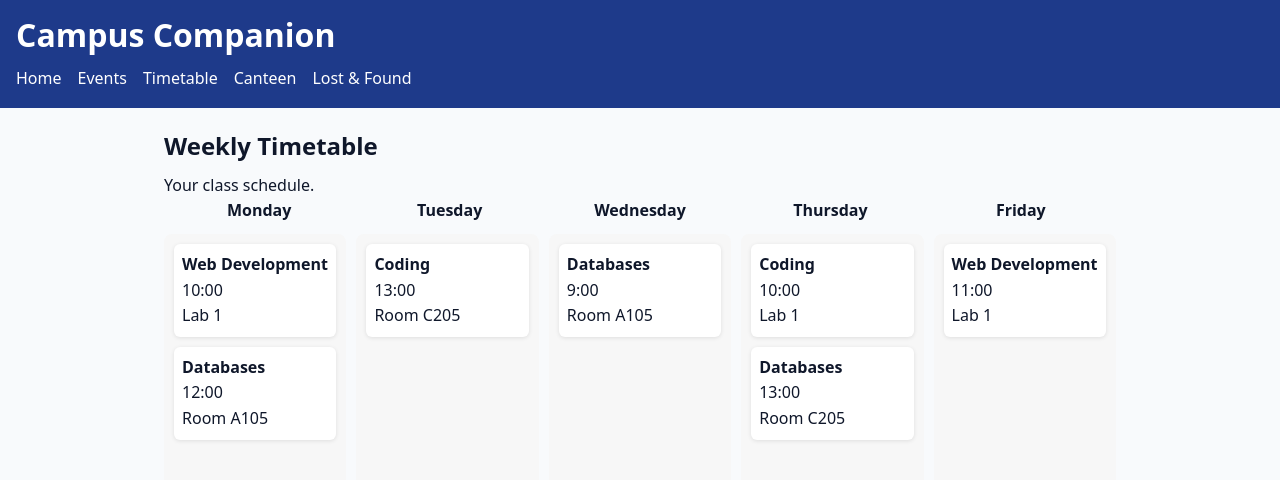
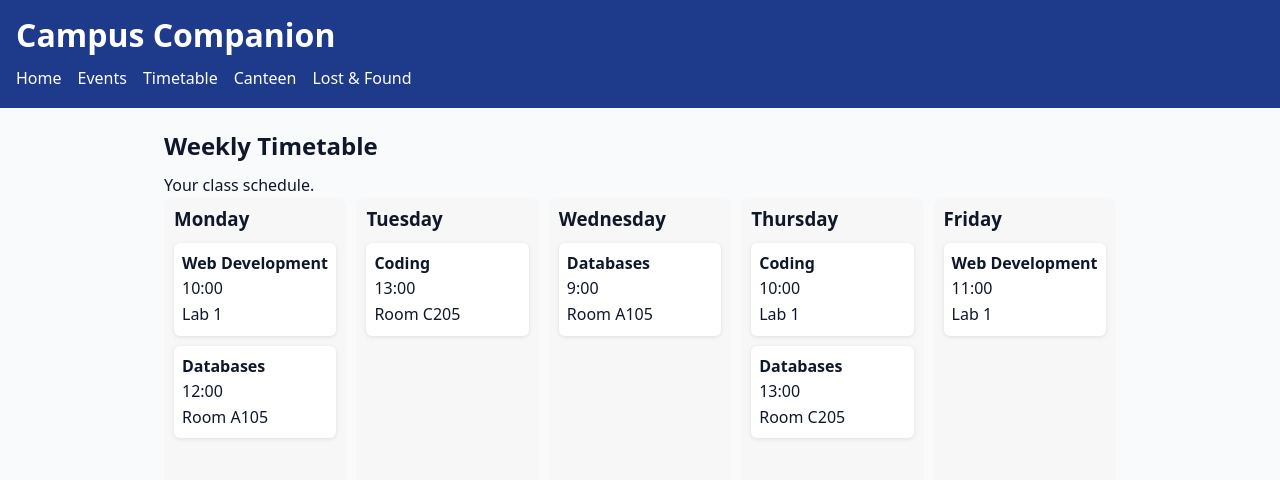
Before and after one commit to Adam28102006/NOE-CA3, a Next.js app: page /timetable in a window 1280 px wide. Shown: the top 480 px of the page. Built offline with nearby package versions, Linux system fonts and the light colour scheme.

Commit message:
fixing for error
Added TypeScript types for timetable items and improved type safety in the TimetablePage component.

```diff
--- a/app/timetable/page.tsx
+++ b/app/timetable/page.tsx
@@ -1,31 +1,35 @@
 import timetable from '@/data/timetable.json'
 
-const days = ['Monday', 'Tuesday', 'Wednesday', 'Thursday', 'Friday']
+type TimetableItem = {
+  id: number
+  module: string
+  day: string
+  time: string
+  room: string
+}
+
+const days = ['Monday', 'Tuesday', 'Wednesday', 'Thursday', 'Friday'] as const
+
+type Day = typeof days[number]
 
 export default function TimetablePage() {
-  // group items by day
   const grouped = days.reduce((acc, day) => {
-    acc[day] = timetable.filter((item) => item.day === day)
+    acc[day] = (timetable as TimetableItem[]).filter(
+      (item) => item.day === day
+    )
     return acc
-  }, {})
+  }, {} as Record<Day, TimetableItem[]>)
 
   return (
     <div>
       <h2>Weekly Timetable</h2>
       <p>Your class schedule.</p>
 
-      <div className="timetable">
-        <div className="timetable-header">
-          {days.map((day) => (
-            <div key={day} className="timetable-cell header">
-              {day}
-            </div>
-          ))}
-        </div>
-
       <div className="timetable-body">
         {days.map((day) => (
           <div key={day} className="timetable-column">
+            <h3>{day}</h3>
+
             {grouped[day].length > 0 ? (
               grouped[day]
                 .sort((a, b) => a.time.localeCompare(b.time))
@@ -43,6 +47,5 @@ export default function TimetablePage() {
         ))}
       </div>
     </div>
-    </div>
   )
 }
```
Lines whose indentation alone changed are shown as unchanged.
